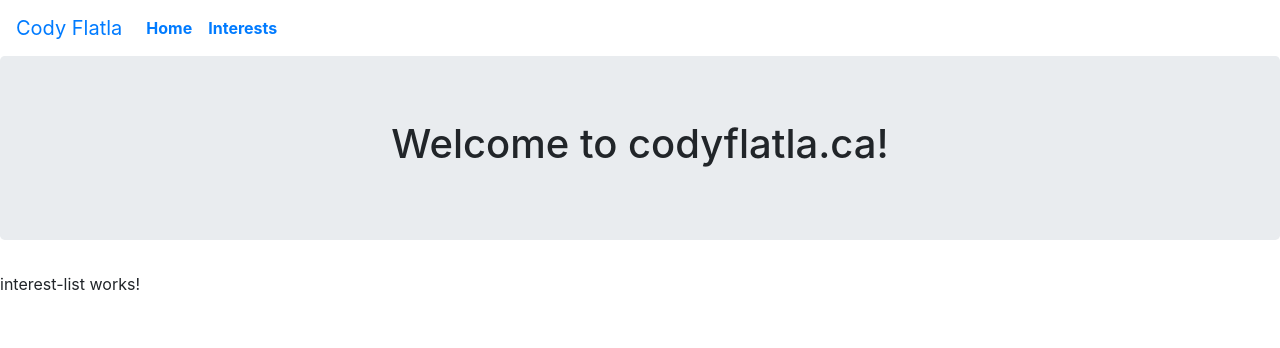
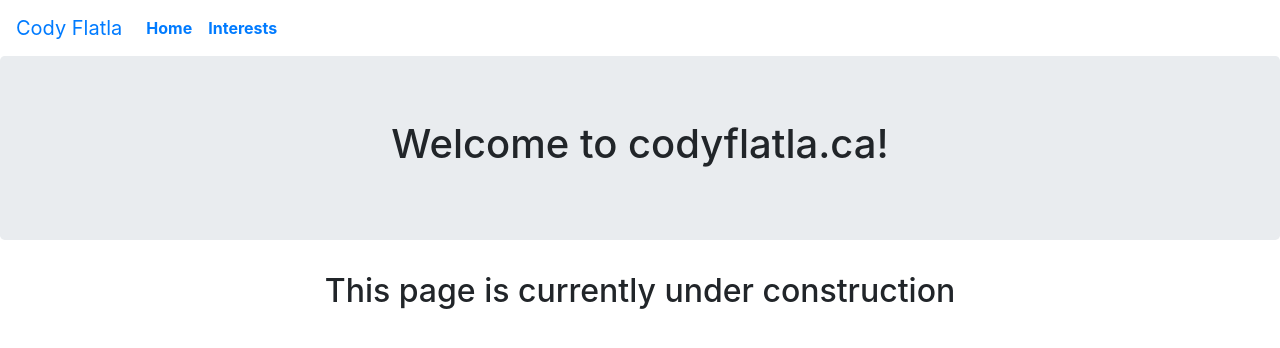
Before and after one commit to C-Flatla/personal_website, an Angular app: page /interest-list in a window 1280 px wide. Shown: the top 348 px of the page. Built offline with nearby package versions, Linux system fonts and the light colour scheme.

Commit message:
Show under-construction component for interest-list for the time being

```diff
--- a/src/app/interest-list/interest-list.component.html
+++ b/src/app/interest-list/interest-list.component.html
@@ -1,3 +1 @@
-<p>
-  interest-list works!
-</p>
+<app-under-construction></app-under-construction>
--- a/src/app/under-construction/under-construction.component.ts
+++ b/src/app/under-construction/under-construction.component.ts
@@ -6,7 +6,7 @@ import { Component, OnInit } from '@angular/core';
   styleUrls: ['./under-construction.component.css']
 })
 export class UnderConstructionComponent implements OnInit {
-  message = 'This site is currently under construction';
+  message = 'This page is currently under construction';
 
   constructor() { }
 
```
Also changed, not shown: 1 other file (tests, documents, lock files or other folders).
